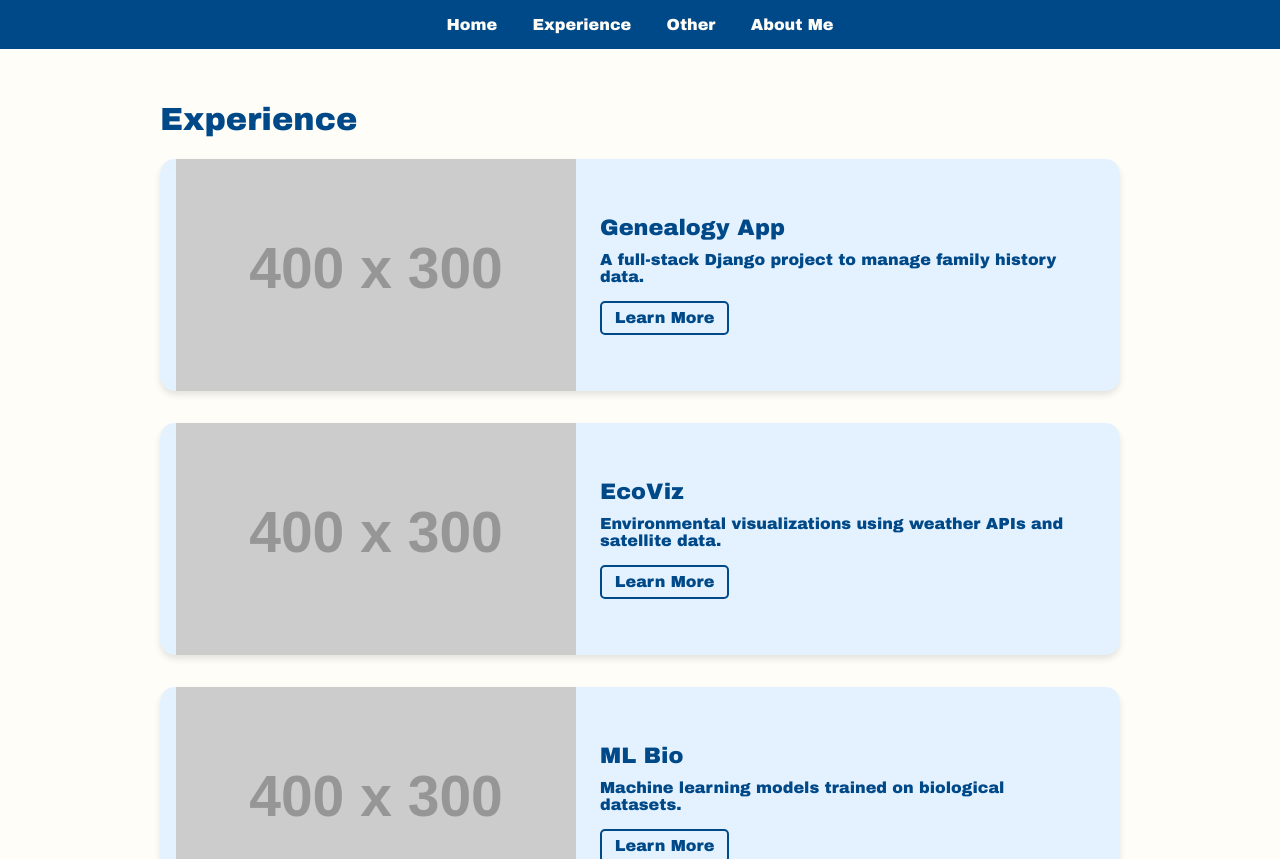
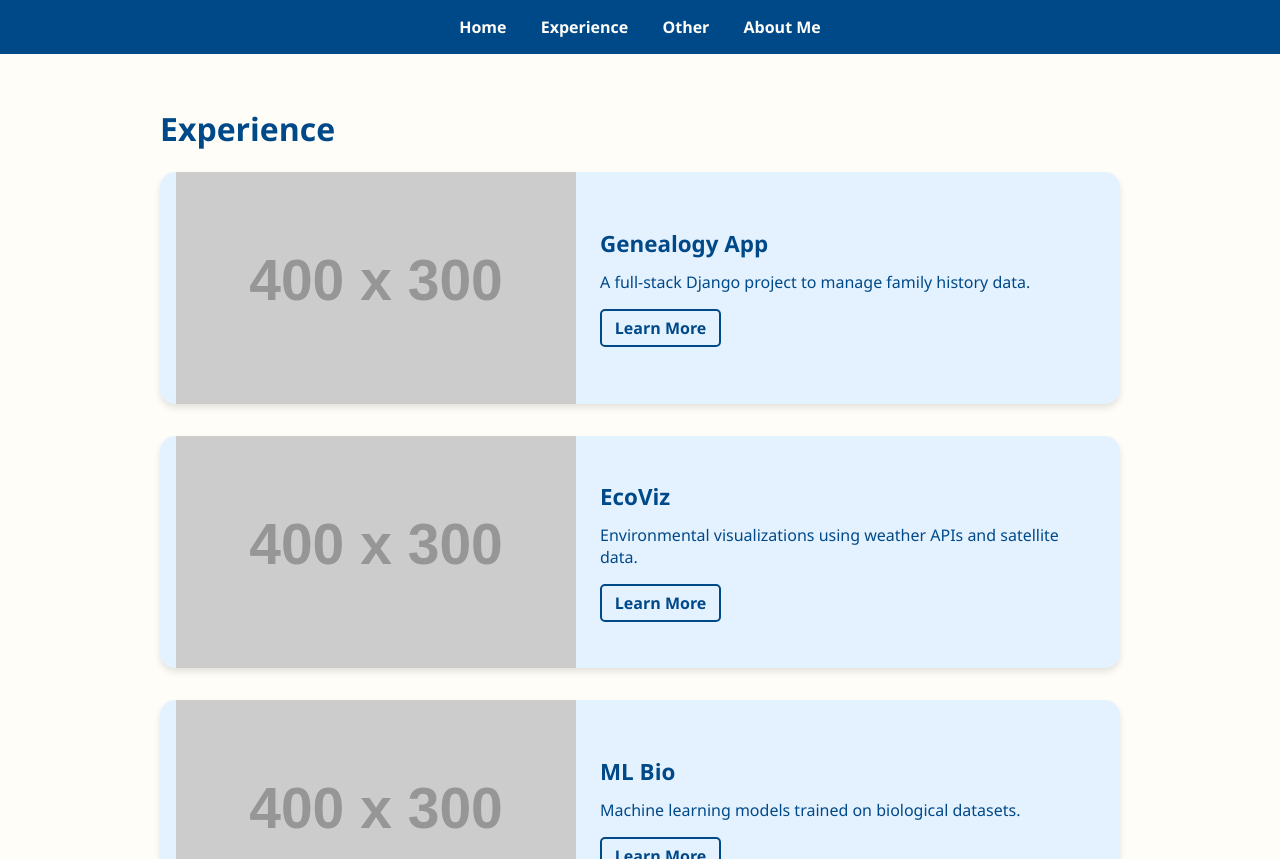
Before and after one commit to kfillman/kfillman.github.io, a Jekyll site: the page built from projects.md, in a window 1280 px wide. Shown: the top 859 px of the page. Built offline with Jekyll 4.4.1, drawn with Linux system fonts in a browser that asks for light colours; grey boxes are pictures that could not be loaded.

Commit message:
Update style.css

```diff
--- a/assets/css/style.css
+++ b/assets/css/style.css
@@ -1,5 +1,5 @@
 body {
-    font-family: 'Arial Black', Gadget, sans-serif;
+    font-family: 'Segoe UI', Tahoma, Geneva, Verdana, sans-serif;
     background-color: #FFFDF8;
     color: #004989;
     margin: 0;
```
